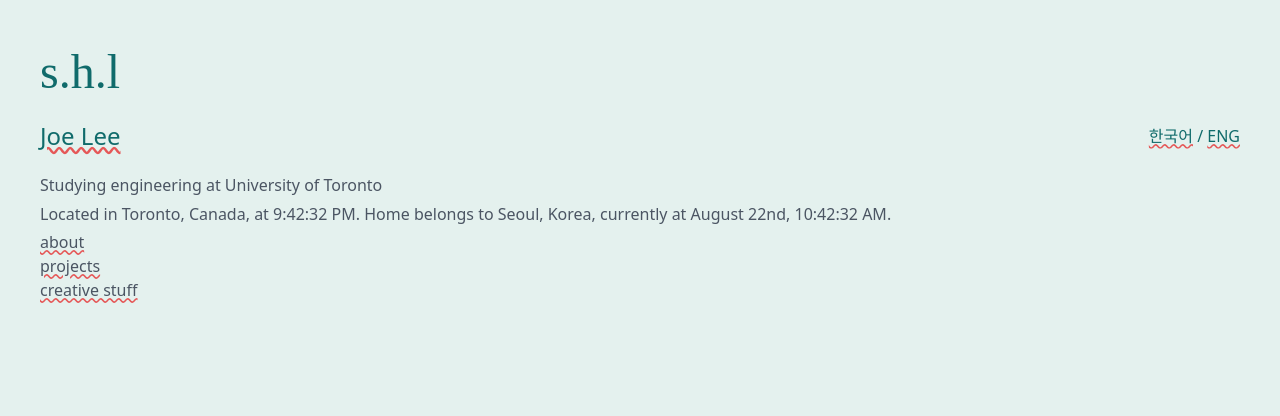
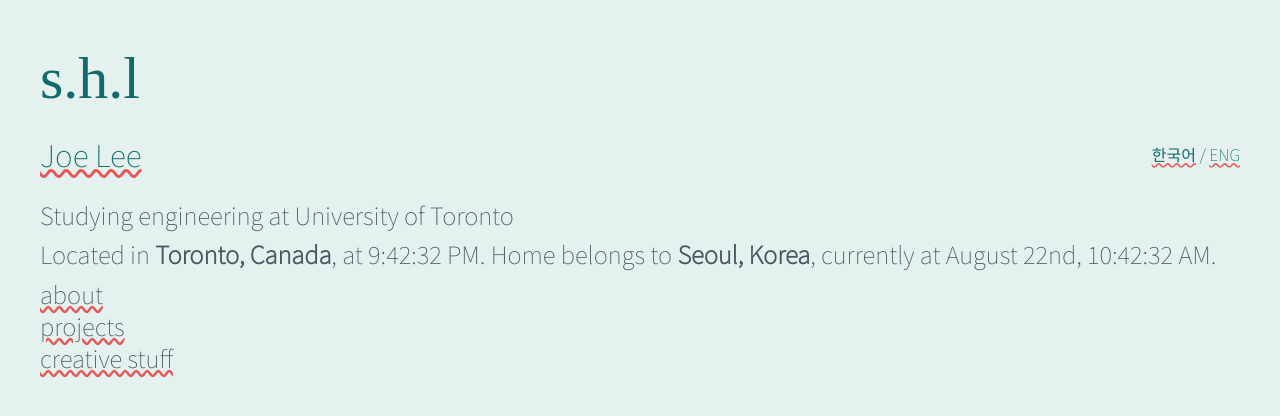
Before and after one commit to sehyunlee217/my_site, a React (Vite) app: page / in a window 1280 px wide. Shown: the top 416 px of the page. Built offline with nearby package versions, Linux system fonts and the light colour scheme.

Commit message:
Applied new fonts for better visuals for KR part of site

```diff
--- a/src/App.jsx
+++ b/src/App.jsx
@@ -6,7 +6,7 @@ import Posts from './components/posts';
 function App() {
 
   return (
-    <main className='h-screen px-10 py-10 font-sans font-light flex-col gap-4 dark:bg-primary_dark'>
+    <main className='h-screen px-10 py-10 font-main font-light flex-col gap-4 dark:bg-primary_dark'>
       <Header />
       <Navbar />
     </main>
--- a/src/App_kr.jsx
+++ b/src/App_kr.jsx
@@ -6,7 +6,7 @@ import Posts from './components/posts';
 function App_kr() {
 
     return (
-        <main className='h-screen px-10 py-10 font-sans font-light flex-col gap-4 bg-background dark:bg-primary_dark'>
+        <main className='h-screen px-10 py-10 font-main font-light flex-col gap-4 bg-background dark:bg-primary_dark'>
             <Header lang={"kr"} />
             <Navbar lang={"kr"} />
         </main>
--- a/src/components/about.jsx
+++ b/src/components/about.jsx
@@ -7,9 +7,9 @@ export default function About() {
 
     return (
         <>
-            <main className='px-10 py-10 font-sans font-light flex-col gap-4 text-gray-600'>
+            <main className='px-10 py-10 h-full font-main font-light flex-col gap-4 text-gray-600 dark:text-slate-200 dark:bg-primary_dark'>
                 <header>
-                    <img className='w-1/4 my-3' src={about} alt="About"></img>
+                    <h1 className='text-5xl py-2 font-noteworthy'>about</h1>
                 </header>
                 <div className="h-4"></div>
                 <div className="font-light text-xl ">
--- a/src/components/creative.jsx
+++ b/src/components/creative.jsx
@@ -20,7 +20,7 @@ export default function Creative() {
 
     console.log(imgPosts);
     return (
-        <div className="h-screen flex flex-wrap">
+        <div className="h-full flex flex-wrap">
             {imgPosts}
         </div>
     );
--- a/src/components/header.jsx
+++ b/src/components/header.jsx
@@ -17,11 +17,11 @@ function Name({ primary, secondary }) {
 export default function Header({ lang }) {
     if (lang === "kr") {
         return (
-            <header className="grid grid-rows-2 text-primary dark:text-slate-200">
-                <h1 className='text-5xl py-2 font-noteworthy'>s.h.l</h1>
+            <header className="grid grid-rows-2 font-kr font-extralight text-primary dark:text-slate-200">
+                <h1 className='text-6xl py-2 font-noteworthy'>s.h.l</h1>
 
                 <div className="flex justify-between items-center">
-                    <div className='name font-medium text-2xl text-primary dark:text-slate-200 decoration-dotted'>
+                    <div className='name font-medium text-3xl text-primary dark:text-slate-200 decoration-dotted'>
                         이승현
                     </div>
                     <div>
@@ -37,10 +37,10 @@ export default function Header({ lang }) {
     else {
         return (
             <header className="grid grid-rows-2 text-primary dark:text-slate-200">
-                <h1 className='text-5xl py-2 font-noteworthy'>s.h.l</h1>
+                <h1 className='text-6xl py-2 font-noteworthy'>s.h.l</h1>
 
                 <div className="flex justify-between items-center">
-                    <div className='name font-medium text-2xl text-primary dark:text-slate-200'>
+                    <div className='name font-medium text-3xl text-primary dark:text-slate-200'>
                         <Name primary={"Joe Lee"} secondary={"Seunghyun Lee"} />
                     </div>
                     <div>
--- a/src/components/navbar.jsx
+++ b/src/components/navbar.jsx
@@ -48,7 +48,7 @@ export default function Navbar({ lang }) {
 
     if (lang === "kr") {
         return (
-            <nav className='text-gray-600 flex-col dark:text-slate-200'>
+            <nav className='text-gray-600 flex-col text-2xl dark:text-slate-200'>
                 <div className=""><b>토론토 대학교</b> - 산업공학과</div>
                 <div className="time-container flex-col">
                     <Clock time={time} lang={"kr"} location={"America/Toronto"} />
@@ -71,7 +71,7 @@ export default function Navbar({ lang }) {
     }
     else {
         return (
-            <nav className='text-gray-600 flex-col dark:text-slate-200'>
+            <nav className='text-gray-600 flex-col text-2xl dark:text-slate-200'>
                 <div>Studying engineering at University of Toronto</div>
                 <div className="time-container flex-col">
                     <Clock time={time} location={"America/Toronto"} />
--- a/src/index.css
+++ b/src/index.css
@@ -1,3 +1,5 @@
+@import url("https://fonts.googleapis.com/css2?family=Noto+Sans+KR:wght@100&display=swap");
+
 @tailwind base;
 @tailwind components;
 @tailwind utilities;
@@ -28,7 +30,11 @@ a, .name{
 }
 
 a:hover{
-  background-color: #c0d8d2
+  background-color: #c0d8d28f
+}
+
+b{
+  font-weight: 600;
 }
 
 .post{
--- a/tailwind.config.js
+++ b/tailwind.config.js
@@ -12,7 +12,8 @@ export default {
         background: "#e4f1ee"
       },
       fontFamily: {
-        "noteworthy": ["Noteworthy", "serif"]
+        "noteworthy": ["Noteworthy", "serif"],
+        "main": ["Noto Sans KR", "serif"]
       },
     },
     screens: {
```
